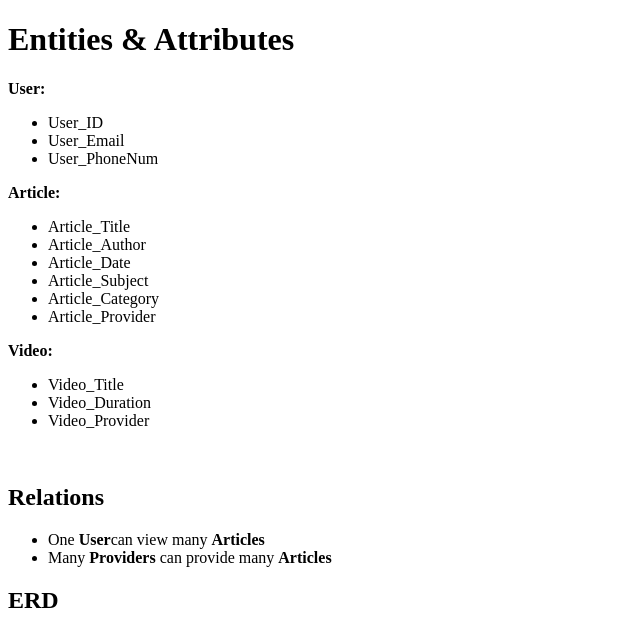
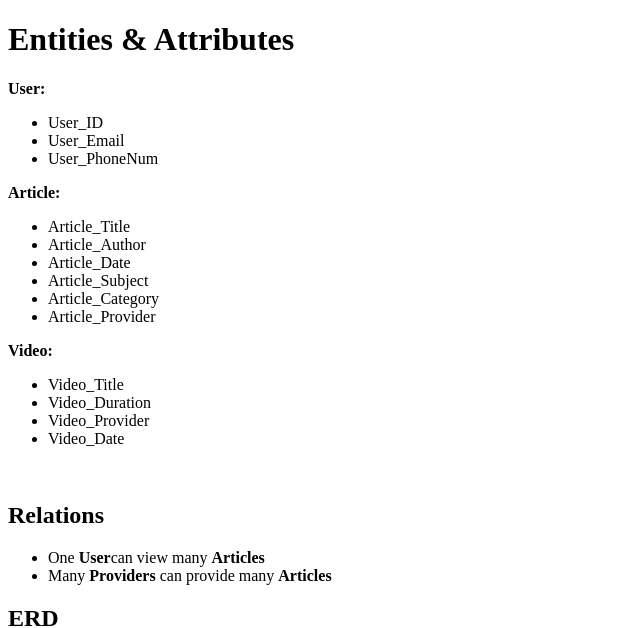
Before and after one commit to m-squared626/data-design, a plain HTML site: page epic/conceptual-model.html in a window 1280 px wide. Shown: the top 628 px of the page, without its empty margins (0-640 px from the left). Drawn offline with Linux system fonts and the light colour scheme.

Commit message:
Data Design Conceptual video add

```diff
--- a/epic/conceptual-model.html
+++ b/epic/conceptual-model.html
@@ -29,6 +29,7 @@
 							<li>Video_Title</li>
 							<li>Video_Duration</li>
 							<li>Video_Provider</li>
+							<li>Video_Date</li>
 					</ul>
 			<br>
 			<h2>Relations</h2>
```
